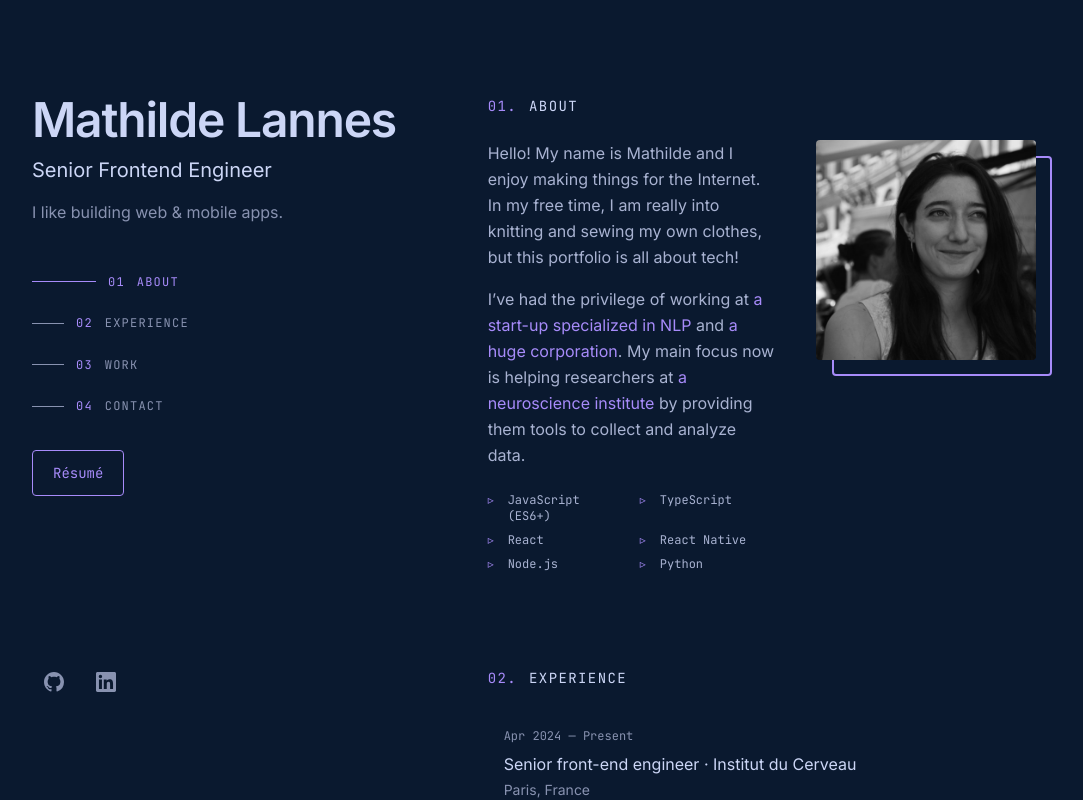
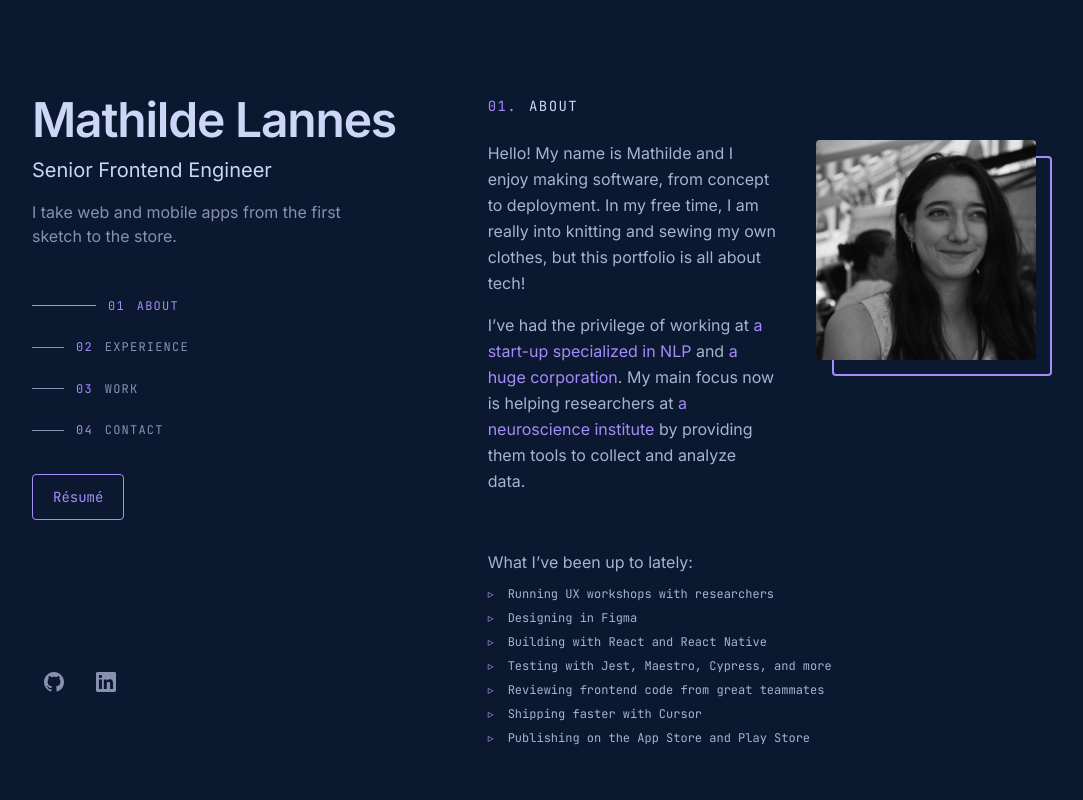
Before and after one commit to mathilde-lannes/mathilde-lannes.github.io, a Next.js app: page / in a window 1280 px wide. Shown: the top 800 px of the page, without its empty margins (106-1189 px from the left). Built offline with nearby package versions, Linux system fonts and the light colour scheme.

Commit message:
feat: refresh the about section

```diff
--- a/src/components/about.tsx
+++ b/src/components/about.tsx
@@ -1,6 +1,5 @@
 import Image from "next/image";
-import { aboutIntro, aboutLinks } from "@/content/site";
-import { technologies } from "@/content/resume";
+import { aboutIntro, aboutLinks, lately } from "@/content/site";
 
 export function About() {
   return (
@@ -30,16 +29,6 @@ export function About() {
             </a>{" "}
             by providing them tools to collect and analyze data.
           </p>
-          <ul className="mt-6 grid grid-cols-2 gap-x-4 gap-y-2 font-mono text-xs">
-            {technologies.map((skill) => (
-              <li key={skill} className="relative pl-5">
-                <span className="absolute left-0 text-accent" aria-hidden="true">
-                  ▹
-                </span>
-                {skill}
-              </li>
-            ))}
-          </ul>
         </div>
         <div className="relative mx-auto w-[70%] max-w-[300px] min-[700px]:w-full">
           <div
@@ -55,6 +44,19 @@ export function About() {
           />
         </div>
       </div>
+      <div className="mt-10">
+        <p>{lately.label}</p>
+        <ul className="mt-3 space-y-2 font-mono text-xs">
+          {lately.items.map((item) => (
+            <li key={item} className="relative pl-5">
+              <span className="absolute left-0 text-accent" aria-hidden="true">
+                ▹
+              </span>
+              {item}
+            </li>
+          ))}
+        </ul>
+      </div>
     </section>
   );
 }
--- a/src/content/site.ts
+++ b/src/content/site.ts
@@ -1,7 +1,21 @@
-export const tagline = "I like building web & mobile apps.";
+export const tagline =
+  "I take web and mobile apps from the first sketch to the store.";
 
 export const aboutIntro =
-  "Hello! My name is Mathilde and I enjoy making things for the Internet. In my free time, I am really into knitting and sewing my own clothes, but this portfolio is all about tech!";
+  "Hello! My name is Mathilde and I enjoy making software, from concept to deployment. In my free time, I am really into knitting and sewing my own clothes, but this portfolio is all about tech!";
+
+export const lately = {
+  label: "What I’ve been up to lately:",
+  items: [
+    "Running UX workshops with researchers",
+    "Designing in Figma",
+    "Building with React and React Native",
+    "Testing with Jest, Maestro, Cypress, and more",
+    "Reviewing frontend code from great teammates",
+    "Shipping faster with Cursor",
+    "Publishing on the App Store and Play Store",
+  ],
+} as const;
 
 export const aboutLinks = [
   {
```
